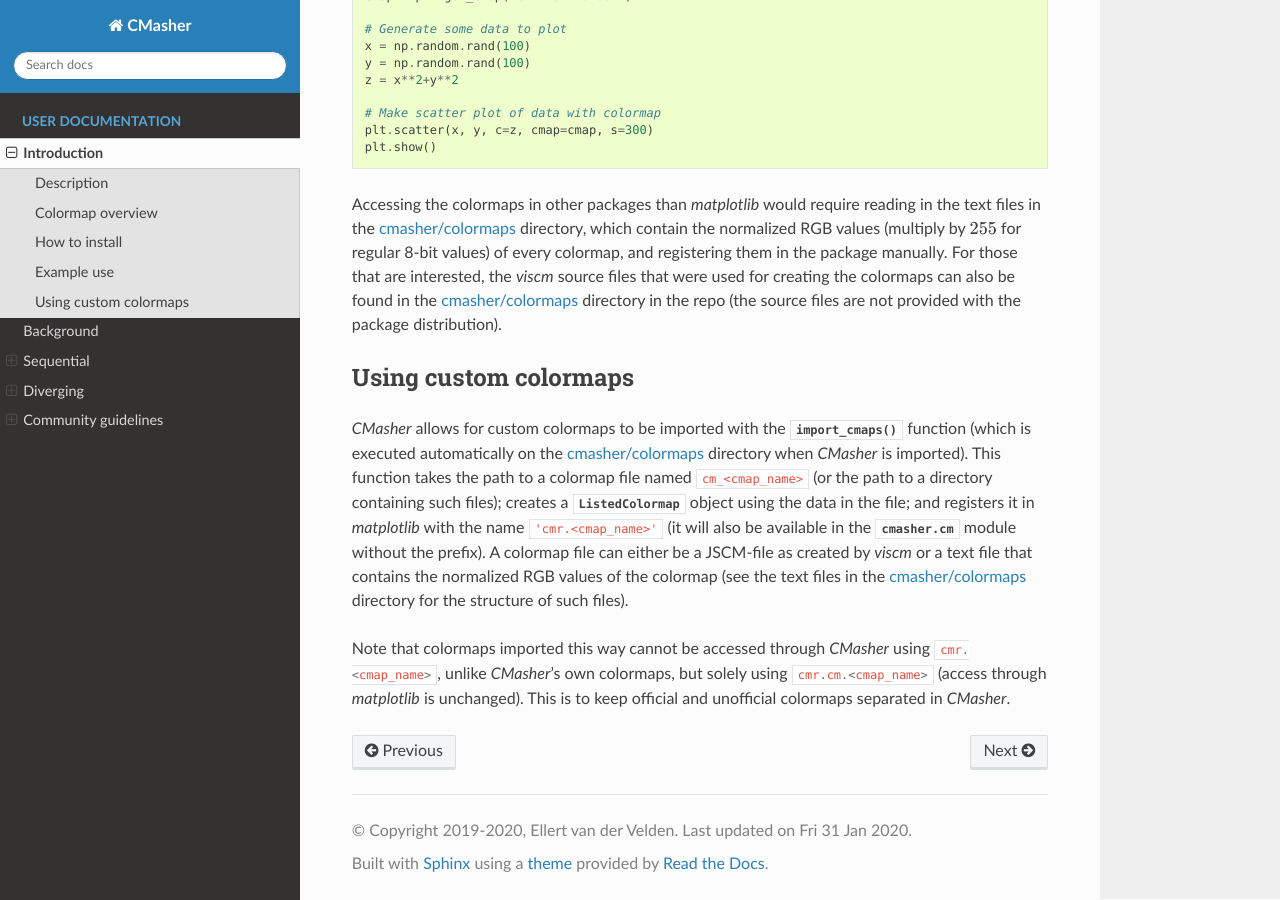
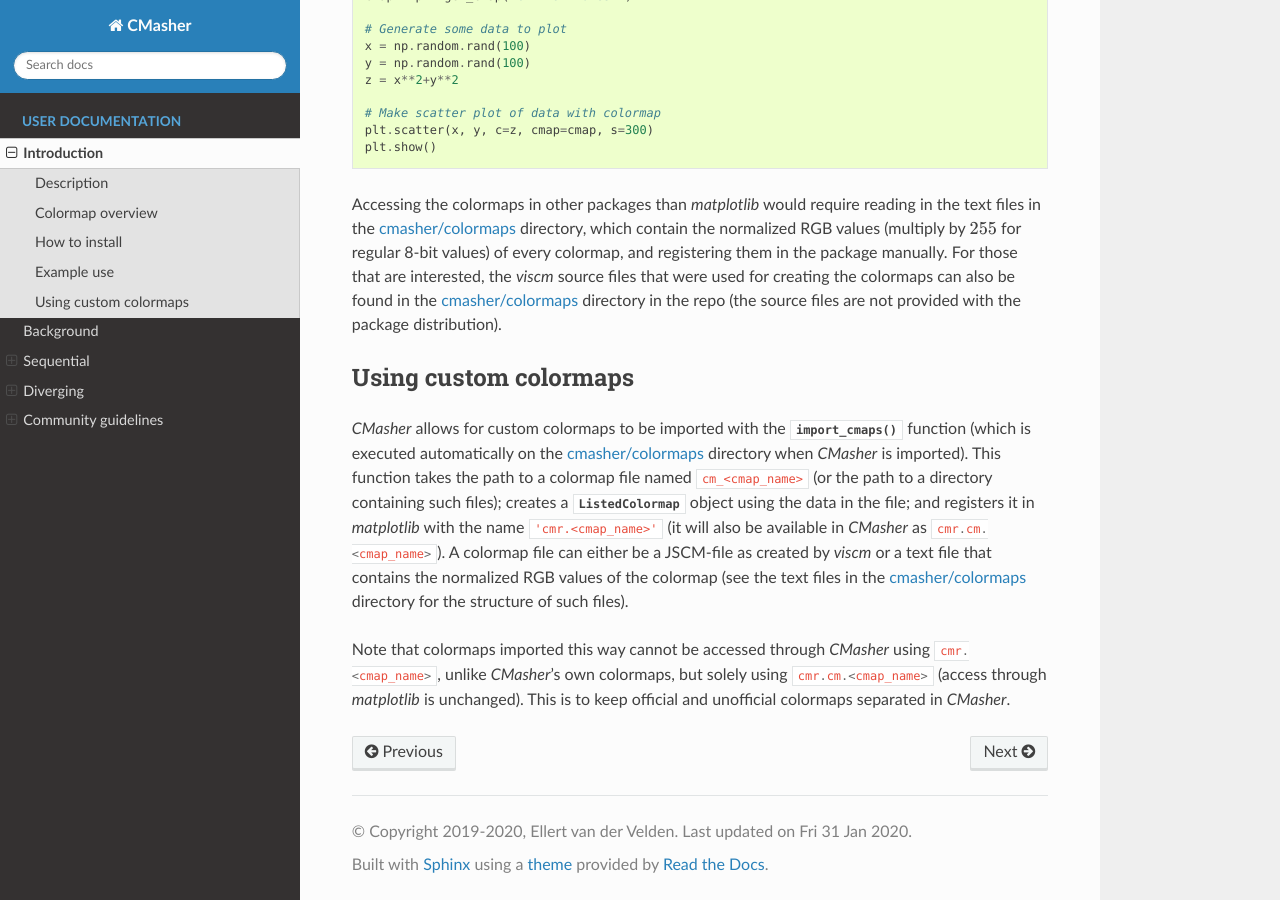
Before and after one commit to 1313e/CMasher, a Sphinx documentation site: the page built from docs/source/user/introduction.rst, in a window 1280 px wide and 900 px high, scrolled down 1949 px. Built offline with Sphinx 7.4.7 and the Read the Docs theme 2.0.0, drawn with Linux system fonts in a browser that asks for light colours.

Commit message:
Improved the documentation a bit on how to import custom colormaps.

```diff
--- a/docs/source/user/introduction.rst
+++ b/docs/source/user/introduction.rst
@@ -66,7 +66,7 @@
 Using custom colormaps
 ----------------------
 *CMasher* allows for custom colormaps to be imported with the :func:`~cmasher.import_cmaps` function (which is executed automatically on the `cmasher/colormaps`_ directory when *CMasher* is imported).
-This function takes the path to a colormap file named ``cm_<cmap_name>`` (or the path to a directory containing such files); creates a :obj:`~matplotlib.colors.ListedColormap` object using the data in the file; and registers it in *matplotlib* with the name ``'cmr.<cmap_name>'`` (it will also be available in the :mod:`cmasher.cm` module without the prefix).
+This function takes the path to a colormap file named ``cm_<cmap_name>`` (or the path to a directory containing such files); creates a :obj:`~matplotlib.colors.ListedColormap` object using the data in the file; and registers it in *matplotlib* with the name ``'cmr.<cmap_name>'`` (it will also be available in *CMasher* as :pycode:`cmr.cm.<cmap_name>`).
 A colormap file can either be a JSCM-file as created by *viscm* or a text file that contains the normalized RGB values of the colormap (see the text files in the `cmasher/colormaps`_ directory for the structure of such files).
 
 Note that colormaps imported this way cannot be accessed through *CMasher* using :pycode:`cmr.<cmap_name>`, unlike *CMasher*'s own colormaps, but solely using :pycode:`cmr.cm.<cmap_name>` (access through *matplotlib* is unchanged).
```
Also changed, not shown: README.rst (+23 -10 lines).
